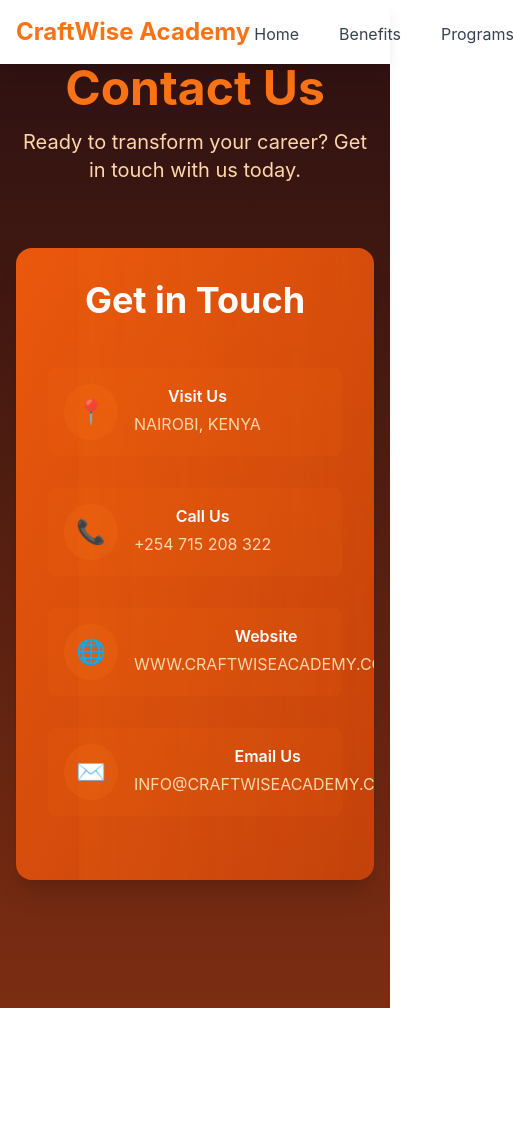
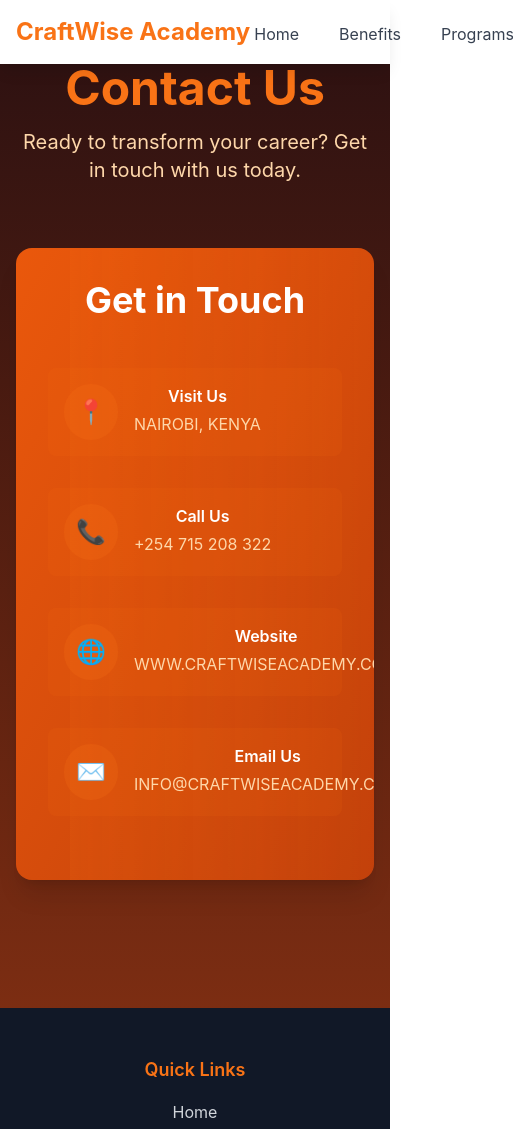
Before and after one commit to Gift-World/craftwise-academy, a React (Vite) app: page /contact in a window 390 px wide. Shown: the top 1129 px of the page, 513 px wide, since content can reach past the window. Before the commit the page ends 1008 px from the top, so only its background shows below. Built offline with nearby package versions, Linux system fonts and the light colour scheme.

Commit message:
added footer

```diff
--- a/package.json
+++ b/package.json
@@ -13,6 +13,7 @@
     "framer-motion": "^11.0.3",
     "react": "^18.3.1",
     "react-dom": "^18.3.1",
+    "react-icons": "^5.4.0",
     "react-intersection-observer": "^9.8.0",
     "react-router-dom": "^6.28.1"
   },
--- a/src/components/Contact/ContactSection.jsx
+++ b/src/components/Contact/ContactSection.jsx
@@ -1,6 +1,7 @@
 import { motion } from 'framer-motion';
 import { useInView } from 'react-intersection-observer';
 import ContactInfo from './ContactInfo';
+import Footer from '../Footer/Footer';
 
 const ContactSection = () => {
   const [ref, inView] = useInView({
@@ -9,6 +10,7 @@
   });
 
   return (
+    <div>
     <div className="min-h-screen bg-gradient-to-b from-[#2A1011] to-orange-900 py-16">
       <div className="max-w-7xl mx-auto px-4 sm:px-6 lg:px-8">
         <motion.div
@@ -39,6 +41,9 @@
 
         </motion.div>
       </div>
+
+    </div>
+    <Footer />
     </div>
   );
 };
--- /dev/null
+++ b/src/components/Contact/SocialLinks.jsx
@@ -0,0 +1,31 @@
+import { motion } from 'framer-motion';
+
+const socialLinks = [
+  { icon: "📱", label: "Twitter", url: "#", delay: 0.2 },
+  { icon: "💼", label: "LinkedIn", url: "#", delay: 0.3 },
+  { icon: "📸", label: "Instagram", url: "#", delay: 0.4 },
+  { icon: "📘", label: "Facebook", url: "#", delay: 0.5 }
+];
+
+const SocialLinks = () => {
+  return (
+    <div className="flex justify-center space-x-6">
+      {socialLinks.map((social, index) => (
+        <motion.a
+          key={index}
+          href={social.url}
+          initial={{ opacity: 0, y: 20 }}
+          whileInView={{ opacity: 1, y: 0 }}
+          viewport={{ once: true }}
+          transition={{ delay: social.delay }}
+          whileHover={{ scale: 1.2 }}
+          className="w-12 h-12 bg-orange-500/20 rounded-full flex items-center justify-center text-2xl hover:bg-orange-500/30 transition-colors"
+        >
+          {social.icon}
+        </motion.a>
+      ))}
+    </div>
+  );
+};
+
+export default SocialLinks;
--- a/src/components/CraftersAssembly/CraftersAssemblySection.jsx
+++ b/src/components/CraftersAssembly/CraftersAssemblySection.jsx
@@ -30,7 +30,7 @@
   });
 
   return (
-    <div className="min-h-screen bg-gradient-to-b from-orange-50 to-white py-16">
+    <div id='crafters'  className=" min-h-screen bg-gradient-to-b from-orange-50 to-white py-16">
       <div className="max-w-7xl mx-auto px-4 sm:px-6 lg:px-8">
         <motion.div
           ref={ref}
--- a/src/components/Experience/ExperienceSection.jsx
+++ b/src/components/Experience/ExperienceSection.jsx
@@ -38,8 +38,8 @@
           animate={inView ? { opacity: 1 } : {}}
           transition={{ duration: 0.8 }}
         >
-          <h2 className="text-4xl font-bold text-gray-900 mb-4">CRAFTWISE EXPERIENCE</h2>
-          <h3 className="text-2xl text-orange-500 mb-12">IMMERSIVE</h3>
+          <h2 className="text-4xl font-bold text-gray-900 mb-4">FLEXIBLE TRAINING</h2>
+          <h3 className="text-2xl text-orange-500 mb-12">FORMATS</h3>
 
           <div className="grid grid-cols-1 md:grid-cols-3 gap-8">
             {experiences.map((experience, index) => (
--- /dev/null
+++ b/src/components/Footer/Footer2.jsx
@@ -0,0 +1,31 @@
+import { FaTwitter, FaInstagram, FaFacebook, FaTiktok } from 'react-icons/fa';
+
+
+export default function Footer() {
+  return (
+    <footer className="bg-[#000b16] py-4 px-20 text-center">
+  <div className="flex justify-between items-center">
+    <a href="#" className="text-white text-2xl font-bold">CraftWise Academy</a>
+    <p className="text-gray-400">&copy; 2025 CraftWise Academy. All Rights Reserved</p>
+    <ul className="flex space-x-4">
+      <li className="flex justify-center items-center w-12 h-12 rounded-full border border-[#1aeeef] hover:bg-[#1aeeef] transition duration-500">
+        <a href="#"><FaTwitter size={20} /></a>
+      </li>
+      <li className="flex justify-center items-center w-12 h-12 rounded-full border border-[#1aeeef] hover:bg-[#1aeeef] transition duration-500">
+        <a href="#"><FaFacebook size={20}/></a>
+      </li>
+      <li className="flex justify-center items-center w-12 h-12 rounded-full border border-[#1aeeef] hover:bg-[#1aeeef] transition duration-500">
+        <a href="#"><FaInstagram size={20}/></a>
+      </li>
+      <li className="flex justify-center items-center w-12 h-12 rounded-full border border-[#1aeeef] hover:bg-[#1aeeef] transition duration-500">
+        <a href="#"><FaTiktok size={20}/></a>
+      </li>
+
+
+    </ul>
+
+  </div>
+</footer>
+
+  );
+}
--- a/src/components/Footer/FooterLinks.jsx
+++ b/src/components/Footer/FooterLinks.jsx
@@ -1,29 +1,41 @@
 import { motion } from 'framer-motion';
+import { scrollToSection } from './scrollUtils';
 
 const links = {
+  "Quick Links": [
+    { name: "Home", sectionId: "home" },
+    { name: "Services", sectionId: "services" },
+    { name: "Contact", sectionId: "contact" },
+    { name: "FAQ", sectionId: "faq" }
+  ],
   "Programs": [
-    { name: "Rising Professionals", href: "/programs#rising-professionals" },
-    { name: "New Managers", href: "/programs#new-managers" },
-    { name: "Emerging Leaders", href: "/programs#emerging-leaders" },
-    { name: "Legacy Leaders", href: "/programs#legacy-leaders" }
+    { name: "Rising Professionals", sectionId: "rising-professionals" },
+    { name: "New Managers", sectionId: "new-managers" },
+    { name: "Emerging Leaders", sectionId: "emerging-leaders" },
+    { name: "Legacy Leaders", sectionId: "legacy-leaders" }
   ],
   "Company": [
-    { name: "About Us", href: "/about" },
-    { name: "What We Do", href: "/what-we-do" },
-    { name: "Careers", href: "#" },
-    { name: "Blog", href: "#" }
+    { name: "About Us", sectionId: "about" },
+    { name: "How we work", sectionId: "what-we-do" },
+    { name: "Crafters Assembly", sectionId: "crafters" },
+    { name: "Partners", sectionId: "partners" }
   ],
-  "Resources": [
-    { name: "Success Stories", href: "#" },
-    { name: "Events", href: "#" },
-    { name: "FAQs", href: "#" },
-    { name: "Support", href: "#" }
+  "Contact Info": [
+    { name: "info@example.com", sectionId: "email" },
+    { name: "+1 (555) 123-4567", sectionId: "phone" },
+    { name: "123 Business Street", sectionId: "address" },
+    { name: "New York, NY 10001", sectionId: "address-2" }
   ]
 };
 
 const FooterLinks = () => {
+  const handleClick = (e, sectionId) => {
+    e.preventDefault();
+    scrollToSection(sectionId);
+  };
+
   return (
-    <div className="grid grid-cols-1 md:grid-cols-3 gap-8 md:gap-12">
+    <div className="grid grid-cols-1 md:grid-cols-2 lg:grid-cols-4 gap-8 md:gap-12 w-full text-center">
       {Object.entries(links).map(([category, items], categoryIndex) => (
         <motion.div
           key={category}
@@ -31,6 +43,7 @@
           whileInView={{ opacity: 1, y: 0 }}
           viewport={{ once: true }}
           transition={{ delay: categoryIndex * 0.2 }}
+          className="flex flex-col items-center"
         >
           <h3 className="text-lg font-semibold text-orange-500 mb-4">{category}</h3>
           <ul className="space-y-2">
@@ -43,7 +56,8 @@
                 transition={{ delay: (categoryIndex * 0.2) + (itemIndex * 0.1) }}
               >
                 <a
-                  href={item.href}
+                  href={`#${item.sectionId}`}
+                  onClick={(e) => handleClick(e, item.sectionId)}
                   className="text-gray-300 hover:text-orange-400 transition-colors duration-200"
                 >
                   {item.name}
--- a/src/components/Footer/FooterSocial.jsx
+++ /dev/null
@@ -1,41 +0,0 @@
-import { motion } from 'framer-motion';
-
-const socialLinks = [
-  { name: 'Twitter', icon: '🐦', href: '#', color: 'bg-blue-400' },
-  { name: 'LinkedIn', icon: '💼', href: '#', color: 'bg-blue-600' },
-  { name: 'Instagram', icon: '📸', href: '#', color: 'bg-pink-500' },
-  { name: 'Facebook', icon: '📘', href: '#', color: 'bg-blue-500' }
-];
-
-const FooterSocial = () => {
-  return (
-    <motion.div
-      initial={{ opacity: 0 }}
-      whileInView={{ opacity: 1 }}
-      viewport={{ once: true }}
-      transition={{ delay: 0.8 }}
-      className="flex justify-center space-x-4 mt-8"
-    >
-      {socialLinks.map((social, index) => (
-        <motion.a
-          key={social.name}
-          href={social.href}
-          initial={{ scale: 0 }}
-          whileInView={{ scale: 1 }}
-          viewport={{ once: true }}
-          transition={{ delay: 0.8 + (index * 0.1) }}
-          whileHover={{
-            scale: 1.2,
-            rotate: 360,
-            transition: { duration: 0.6 }
-          }}
-          className={`w-10 h-10 ${social.color} rounded-full flex items-center justify-center text-white hover:opacity-80 transition-opacity`}
-        >
-          <span className="text-lg">{social.icon}</span>
-        </motion.a>
-      ))}
-    </motion.div>
-  );
-};
-
-export default FooterSocial;
--- /dev/null
+++ b/src/components/Footer/scrollUtils.js
@@ -0,0 +1,9 @@
+export const scrollToSection = (sectionId) => {
+    const element = document.getElementById(sectionId);
+    if (element) {
+      element.scrollIntoView({
+        behavior: 'smooth',
+        block: 'start'
+      });
+    }
+  };
--- a/src/components/Partners/PartnersSection.jsx
+++ b/src/components/Partners/PartnersSection.jsx
@@ -10,12 +10,12 @@
   },
   {
     name: "Career Kickstart KE",
-    logo: "/partners/career-kickstart-logo.png",
+    logo: "https://media.licdn.com/dms/image/v2/C4D0BAQE-x0yP7DJVag/company-logo_200_200/company-logo_200_200/0/1630560839614?e=2147483647&v=beta&t=cL61HW_DLGGeKt3W0ACUCXSm9u_p8h-O5rCq0oKZTDs",
     delay: 0.4
   },
   {
     name: "Ultra Events",
-    logo: "/partners/ultra-events-logo.png",
+    logo: "https://encrypted-tbn0.gstatic.com/images?q=tbn:ANd9GcRQV7FhM9Tr70m88wqKnvSos1JkeYoafZdYMg&s",
     delay: 0.6
   }
 ];
```
Also changed, not shown: src/components/Footer/Footer.jsx (+13 -36 lines), src/components/Footer/FooterNewsletter.jsx (deleted, +0 -51 lines), 1 other file (tests, documents, lock files or other folders).
